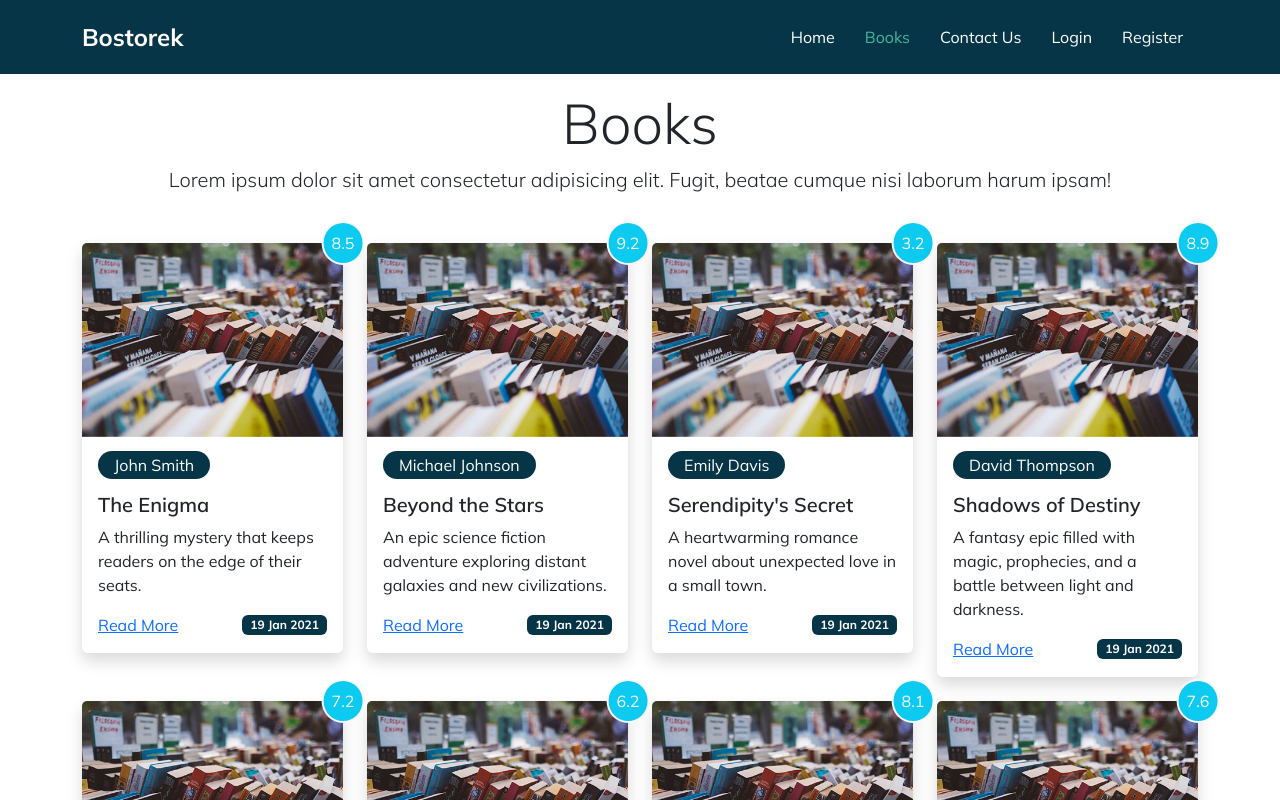
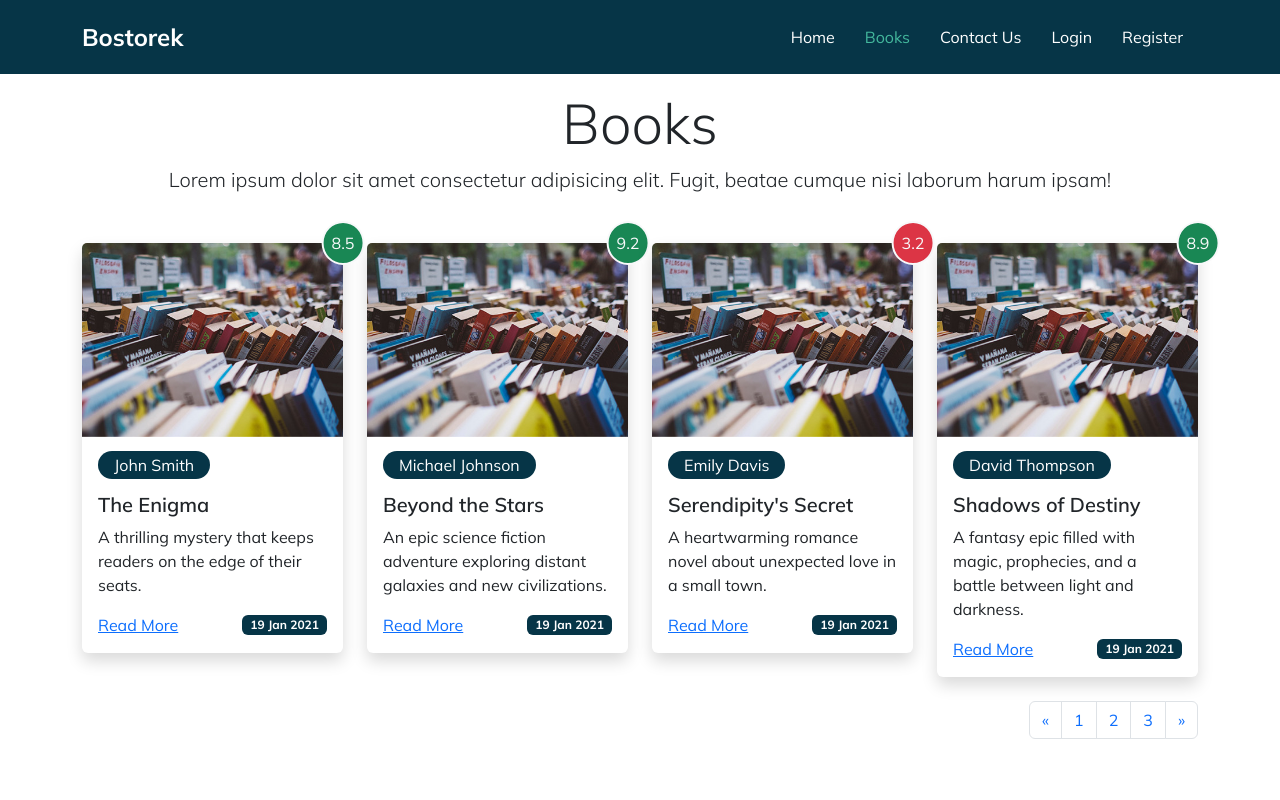
Before and after one commit to BetulBircan/bostorek-tr, a Vue app in the folder frontEnd/: page /books in a window 1280 px wide. Shown: the top 800 px of the page. Built offline with nearby package versions, Linux system fonts and the light colour scheme.

Commit message:
books sayfasına pagination eklendi ve computed ile kitap başına düşen sayfa sayısı toplan sayfa sayısı vs  hesaplamaı için computed property kullanıldı

```diff
--- a/frontEnd/src/components/BookItem.vue
+++ b/frontEnd/src/components/BookItem.vue
@@ -13,7 +13,8 @@
             </div>
         </div>
         <span
-            class="position-absolute top-0 start-100 translate-middle p-2 bg-info text-light rounded-circle border border-2 border-light">{{ book.rating}}</span>
+        :class="ratingBadgeClass"
+            class="position-absolute top-0 start-100 translate-middle p-2 text-light rounded-circle border border-2 border-light">{{ book.rating}}</span>
     </div>
 </template>
 
@@ -27,6 +28,20 @@ export default {
             type : Object,
             default : () => ({})
         }
+    },
+    computed : {
+        ratingBadgeClass() {
+            if(this.book.rating > 7) {
+                return 'bg-success';
+            }
+            else if(this.book.rating > 4) {
+                return 'bg-warning';
+            }
+            else {
+                return 'bg-danger';
+
+            }
+        }
     }
 }
 </script>
--- /dev/null
+++ b/frontEnd/src/components/Pagination.vue
@@ -0,0 +1,49 @@
+<template>
+    <nav aria-label="Page navigation example">
+  <ul class="pagination justify-content-end">
+    <li class="page-item">
+      <a class="page-link" href="#" aria-label="Previous">
+        <span aria-hidden="true">&laquo;</span>
+      </a>
+    </li>
+    <li class="page-item"><a class="page-link" href="#">1</a></li>
+    <li class="page-item"><a class="page-link" href="#">2</a></li>
+    <li class="page-item"><a class="page-link" href="#">3</a></li>
+    <li class="page-item">
+      <a class="page-link" href="#" aria-label="Next">
+        <span aria-hidden="true">&raquo;</span>
+      </a>
+    </li>
+  </ul>
+</nav>
+</template>
+
+<script>
+    export default {
+        name: "Pagination",
+        props: {
+            currentPage: {
+                type: Number,
+                required: true
+            },
+            totalPages: {
+                type: Number,
+                required: true
+            },
+        },
+        // computed: {
+        //     pages() {
+        //         return Math.ceil(this.total / this.perPage);
+        //     }
+        // },
+        // methods: {
+        //     changePage(page) {
+        //         this.$emit('page-changed', page);
+        //     }
+        // }
+    }
+</script>
+
+<style lang="scss" scoped>
+
+</style>
--- a/frontEnd/src/views/BooksView.vue
+++ b/frontEnd/src/views/BooksView.vue
@@ -7,7 +7,10 @@
             <!-- <SectionHeader :title="sectionTitle" text="Books Text"/> -->
             <SectionHeader title="Books"
                 text="Lorem ipsum dolor sit amet consectetur adipisicing elit. Fugit, beatae cumque nisi laborum harum ipsam!" />
-            <BookList :books="books"/>
+            <!-- <BookList :books="books"/> -->
+            <BookList :books="paginetedBooks"/>    <!-- sayfa bazlı kitap sayısını gönderiyoruz -->
+
+            <Pagination :currentPage="currentPage" :totalPages="totalPages"/>
 
         </div>
     </section>
@@ -16,21 +19,39 @@
 <script>
 import SectionHeader from '@/components/SectionHeader.vue'
 import BookList from '@/components/BookList.vue';
+import Pagination from '@/components/Pagination.vue';
 import books from '@/db.js';
 export default {
     //hata ayıklamada derleyici tarafında hangi componenetin hata verdiğini anlamak için kullanılır.
     name: 'BooksView',
     components: {
         SectionHeader,
-        BookList
+        BookList,
+        Pagination
     },
     data() {
         return {
             // sectionTitle : "Kitaplar",
-            books: books
+            books: books,
+            currentPage : 1,
+            itemsPerPage : 4
 
         }
     },
+    //computed : var olan verilerden ya da component özelliklerinden bize birşeyler hesaplaması gerekir . hesaplanmış veriler olmasını sağlar
+     computed: {
+        totalPages() {
+            //computed değeri buradaki bağlı değişkenlerin değerleir değiştiğinde hesaplanır.
+            return Math.ceil(this.books.length / this.itemsPerPage); //math.ceil:ondalıklı bir sayıyı kendine en yakın olan bir fazlası tamsayıya dönüştürür.
+        },
+        //sayfalara göre kitapların dönmesini sağlar
+        paginetedBooks() {
+            const startIndex = (this.currentPage - 1) * this.itemsPerPage; //4 - 8 currenTpAGE = 2
+            const endIndex = startIndex + this.itemsPerPage;
+            return this.books.slice(startIndex, endIndex);
+        }
+
+    }
 }
 </script>
 
```
Also changed, not shown: frontEnd/public/aciklama.txt.
